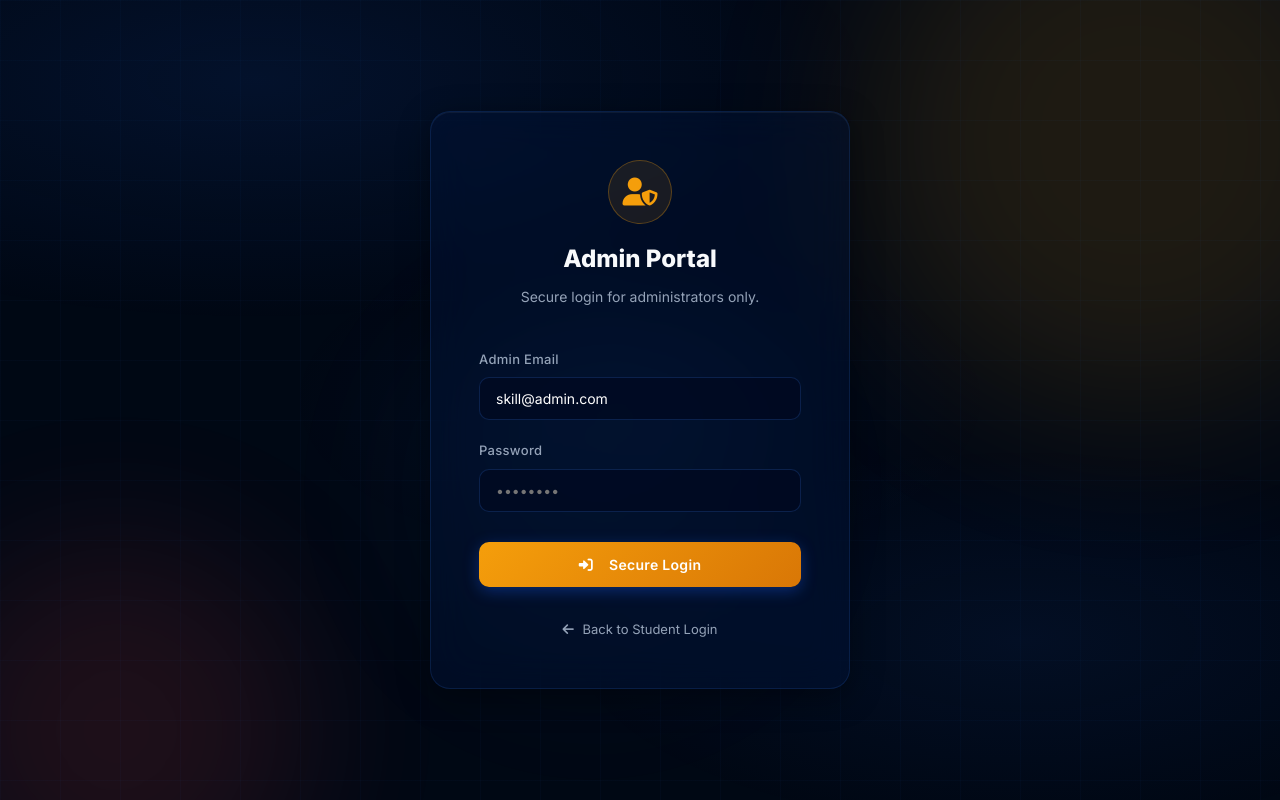
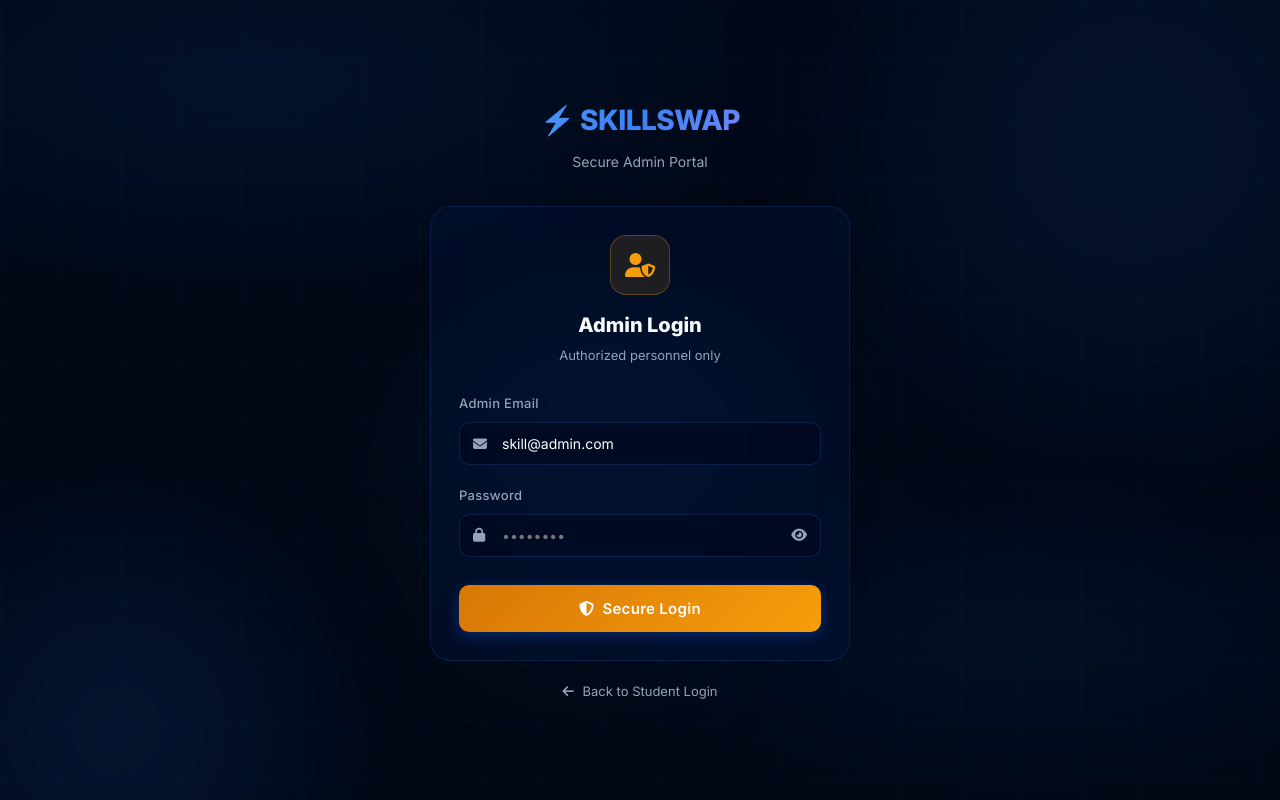
Before and after one commit to Faakhir03Memon/skill-swap-website, a PHP site: page /admin_login.php in a window 1280 px wide. Run offline with PHP 8.4, Linux system fonts and the light colour scheme; data that the repository does not hold is empty.

Commit message:
refactor: redesign admin login page with updated UI components and password visibility toggle

```diff
--- a/admin_login.php
+++ b/admin_login.php
@@ -52,49 +52,65 @@ if ($_SERVER['REQUEST_METHOD'] == 'POST') {
     <meta name="viewport" content="width=device-width, initial-scale=1.0">
     <title>Admin Login | SkillSwap</title>
     <link rel="stylesheet" href="assets/css/style.css">
-    <link rel="stylesheet" href="https://cdnjs.cloudflare.com/ajax/libs/font-awesome/6.0.0/css/all.min.css">
+    <link rel="stylesheet" href="https://cdnjs.cloudflare.com/ajax/libs/font-awesome/6.4.0/css/all.min.css">
+    <style>body{display:flex;align-items:center;justify-content:center;min-height:100vh;padding:24px}</style>
 </head>
-<body style="display: flex; align-items: center; justify-content: center; min-height: 100vh;">
-    <div class="bg-blobs">
-        <div class="blob blob-1" style="background: var(--warning);"></div>
-        <div class="blob blob-2" style="background: var(--accent);"></div>
-        <div class="blob blob-3"></div>
+<body>
+<div class="bg-blobs"><div class="blob blob-1"></div><div class="blob blob-2"></div><div class="blob blob-3"></div></div>
+
+<div style="width:100%;max-width:420px;position:relative;z-index:1">
+  <div style="text-align:center;margin-bottom:32px">
+    <div class="logo" style="font-size:28px;display:block;margin-bottom:8px">⚡ SKILLSWAP</div>
+    <p style="color:var(--text-muted);font-size:14px">Secure Admin Portal</p>
   </div>
 
-    <div class="glass reveal active" style="width: 100%; max-width: 420px; padding: 48px; position: relative; z-index: 1;">
-        <div style="text-align: center; margin-bottom: 40px;">
-            <div style="width: 64px; height: 64px; background: rgba(245, 158, 11, 0.1); border-radius: 50%; display: flex; align-items: center; justify-content: center; margin: 0 auto 16px; border: 1px solid rgba(245, 158, 11, 0.3);">
-                <i class="fas fa-user-shield" style="font-size: 28px; color: var(--warning);"></i>
+  <div class="card reveal active">
+    <div style="text-align:center;margin-bottom:28px">
+      <div style="width:60px;height:60px;background:rgba(245,158,11,0.12);border:1px solid rgba(245,158,11,0.3);border-radius:16px;display:flex;align-items:center;justify-content:center;margin:0 auto 14px">
+        <i class="fas fa-user-shield" style="font-size:24px;color:var(--warning)"></i>
       </div>
-            <h2 style="font-size: 24px; font-weight: 800; margin-bottom: 8px;">Admin Portal</h2>
-            <p style="color: var(--text-muted); font-size: 14px;">Secure login for administrators only.</p>
+      <h2 style="font-size:20px;font-weight:800">Admin Login</h2>
+      <p style="color:var(--text-muted);font-size:13px;margin-top:4px">Authorized personnel only</p>
     </div>
 
     <?php if($error): ?>
-            <div style="background: rgba(244, 63, 94, 0.1); color: var(--accent); padding: 14px; border-radius: 12px; margin-bottom: 24px; text-align: center; font-size: 14px; border: 1px solid rgba(244, 63, 94, 0.2);">
-                <i class="fas fa-exclamation-circle" style="margin-right: 8px;"></i><?php echo $error; ?>
-            </div>
+    <div class="alert alert-danger"><i class="fas fa-exclamation-circle"></i> <?= $error ?></div>
     <?php endif; ?>
 
     <form method="POST">
       <div class="form-group">
         <label>Admin Email</label>
-                <input type="email" name="email" class="form-control" placeholder="skill@admin.com" required value="skill@admin.com">
+        <div style="position:relative">
+          <i class="fas fa-envelope" style="position:absolute;left:14px;top:50%;transform:translateY(-50%);color:var(--text-muted);font-size:14px"></i>
+          <input type="email" name="email" class="form-control" placeholder="skill@admin.com" value="skill@admin.com" style="padding-left:42px" required>
+        </div>
       </div>
       <div class="form-group">
         <label>Password</label>
-                <input type="password" name="password" class="form-control" placeholder="••••••••" required>
+        <div style="position:relative">
+          <i class="fas fa-lock" style="position:absolute;left:14px;top:50%;transform:translateY(-50%);color:var(--text-muted);font-size:14px"></i>
+          <input type="password" name="password" id="apwd" class="form-control" placeholder="••••••••" style="padding-left:42px;padding-right:42px" required>
+          <i class="fas fa-eye" id="toggleApwd" style="position:absolute;right:14px;top:50%;transform:translateY(-50%);color:var(--text-muted);font-size:14px;cursor:pointer"></i>
         </div>
-            <button type="submit" class="btn btn-primary" style="width: 100%; margin-top: 10px; padding: 14px; background: linear-gradient(135deg, var(--warning), #d97706);">
-                <i class="fas fa-sign-in-alt" style="margin-right: 8px;"></i> Secure Login
+      </div>
+      <button type="submit" class="btn btn-primary" style="width:100%;padding:14px;font-size:15px;margin-top:8px;background:linear-gradient(135deg,#d97706,#f59e0b)">
+        <i class="fas fa-shield-alt"></i> Secure Login
       </button>
     </form>
+  </div>
 
-        <p style="text-align: center; margin-top: 32px; font-size: 13px;">
-            <a href="login.php" style="color: var(--text-muted); text-decoration: none;"><i class="fas fa-arrow-left" style="margin-right: 5px;"></i> Back to Student Login</a>
+  <p style="text-align:center;margin-top:20px;font-size:13px">
+    <a href="login.php" style="color:var(--text-muted);text-decoration:none"><i class="fas fa-arrow-left" style="margin-right:5px"></i> Back to Student Login</a>
   </p>
 </div>
 
-    <script src="assets/js/animations.js"></script>
+<script>
+document.getElementById('toggleApwd').addEventListener('click', function() {
+  const pwd = document.getElementById('apwd');
+  const isText = pwd.type === 'text';
+  pwd.type = isText ? 'password' : 'text';
+  this.className = isText ? 'fas fa-eye' : 'fas fa-eye-slash';
+});
+</script>
 </body>
 </html>
```
Lines whose indentation alone changed are shown as unchanged.
